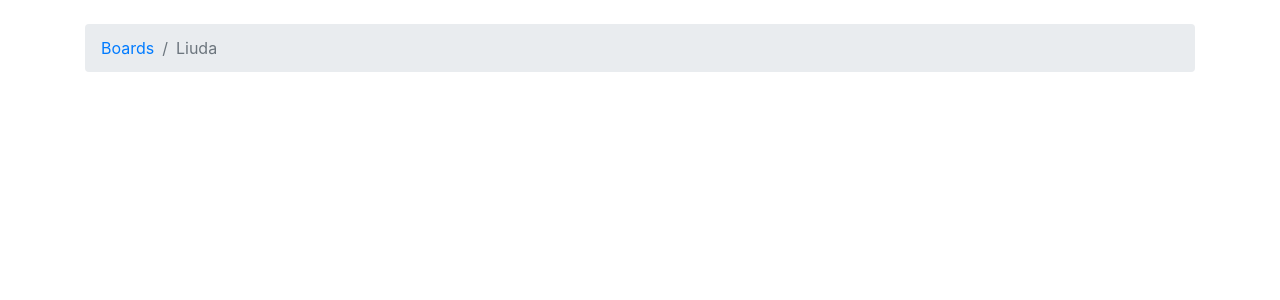
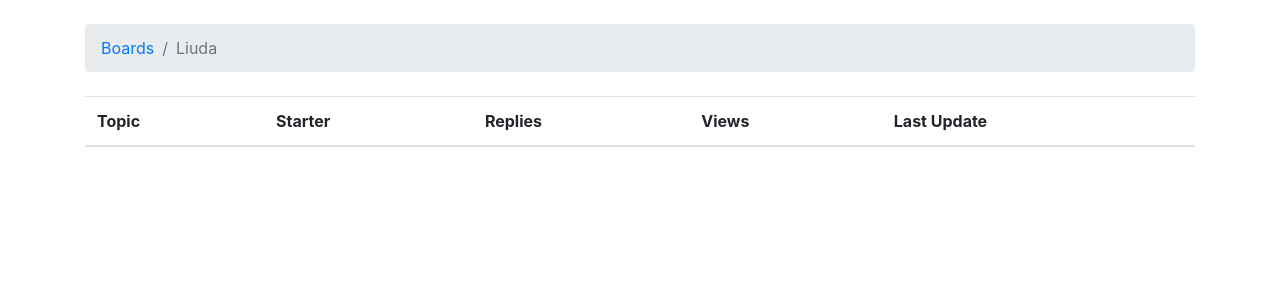
Before and after one commit to lluidesia/fun-with-djan, a Django app: page /boards/2/ in a window 1280 px wide. Shown: the part 56-356 px from the top of the page. Run offline with Django 3.2, Linux system fonts and the light colour scheme; data comes from the database, SQL or seed files in the repository; lists and menus that the app fills with data are empty; some libraries are stand-ins or nearby versions; some web fonts are replaced.

Commit message:
Topics template tbody code

```diff
--- a/myproject/myproject/templates/topics.html
+++ b/myproject/myproject/templates/topics.html
@@ -10,5 +10,26 @@
 {% endblock %}
 
 {% block content %}
-    <!-- наразі просто залиште це місце пустим. ми згодом додамо сюди ядро -->
+   <table class="table">
+    <thead class="thead-inverse">
+      <tr>
+        <th>Topic</th>
+        <th>Starter</th>
+        <th>Replies</th>
+        <th>Views</th>
+        <th>Last Update</th>
+      </tr>
+    </thead>
+    <tbody>
+      {% for topic in board.topics.all %}
+        <tr>
+          <td>{{ topic.subject }}</td>
+          <td>{{ topic.starter.username }}</td>
+          <td>0</td>
+          <td>0</td>
+          <td>{{ topic.last_updated }}</td>
+        </tr>
+      {% endfor %}
+    </tbody>
+  </table>
 {% endblock %}
```
